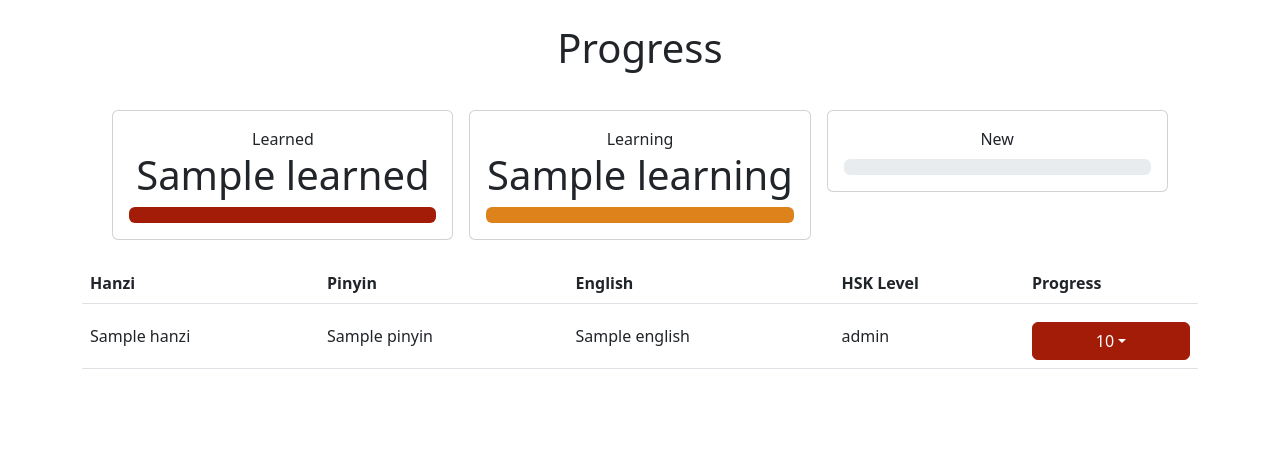
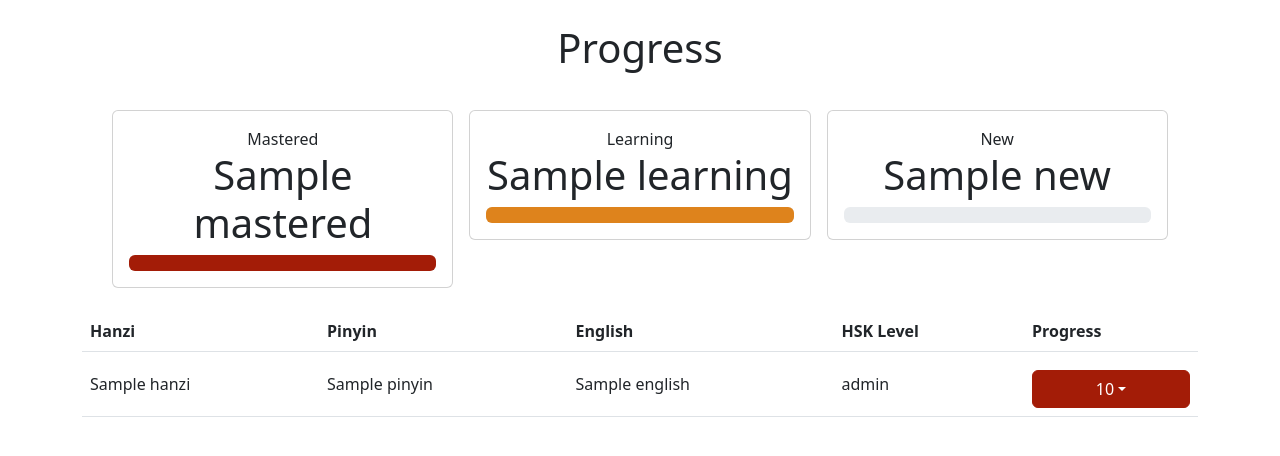
Before and after one commit to Ava-HW/hsk_vocab, a Python web app: template templates/progress.html in a window 1280 px wide. Shown: the part 56-512 px from the top of the page. Run offline with Jinja, Linux system fonts and the light colour scheme; the template is opened without the code that fills it: most values are stand-ins (such as "Sample title", 1, 10 or a date in 2020); some libraries are stand-ins or nearby versions.

Commit message:
Changed 'learned' to 'mastered' and 'not learned' to 'new'

```diff
--- a/static/styles.css
+++ b/static/styles.css
@@ -70,13 +70,13 @@
     justify-content: center;
 }
 
-.progress-not_learned{
+.progress-new{
     background-color: #F1EFE8;
     border: 1px solid #F1EFE8 !important;
     color: #444441;
 }
 
-.progress-learned{
+.progress-mastered{
     background-color: #A31C07;
     border: 1px solid #A31C07 !important;
 }
--- a/templates/progress.html
+++ b/templates/progress.html
@@ -7,10 +7,10 @@
         <div class = "col-md-4">
             <div class = "card">
                 <div class = "card-body">
-                    Learned
-                    <h1 class = "card-title">{{ learned }}</h1>
+                    Mastered
+                    <h1 class = "card-title">{{ mastered }}</h1>
                     <div class="progress">
-                        <div class="progress-bar" style="width: {{learned/total_words * 100}}%;" role="progressbar" aria-valuenow="33" aria-valuemin="0" aria-valuemax="100"></div>
+                        <div class="progress-bar" style="width: {{mastered/total_words * 100}}%;" role="progressbar" aria-valuenow="33" aria-valuemin="0" aria-valuemax="100"></div>
                     </div>
                 </div>
             </div>
@@ -30,9 +30,9 @@
             <div class = "card">
                 <div class = "card-body">
                     New
-                    <h1 class = "card-title">{{ not_learned }}</h1>
+                    <h1 class = "card-title">{{ new }}</h1>
                     <div class = "progress">
-                        <div class="progress-bar progress-bar-new" style="width: {{(total_words - learning - learned) /total_words * 100}}%;" role="progressbar" aria-valuenow="33" aria-valuemin="0" aria-valuemax="100"></div>
+                        <div class="progress-bar progress-bar-new" style="width: {{(total_words - learning - mastered) /total_words * 100}}%;" role="progressbar" aria-valuenow="33" aria-valuemin="0" aria-valuemax="100"></div>
                     </div>
                 </div>
             </div>
@@ -59,13 +59,13 @@
       <!-- <td> {{ i['word_id']}}></td> is word id number-->
       <td>
           <div class="dropdown">
-          <button class="btn-progress btn btn-secondary dropdown-toggle progress-{{ ( progress_message[i['word_id']] or 'not_learned' ) | lower | replace(' ', '_') }}" type="button" data-bs-toggle="dropdown" aria-expanded="false">
-              {{ progress_message[i['word_id']] or "Not learned" }}
+          <button class="btn-progress btn btn-secondary dropdown-toggle progress-{{ ( progress_message[i['word_id']] or 'new' ) | lower | replace(' ', '_') }}" type="button" data-bs-toggle="dropdown" aria-expanded="false">
+              {{ progress_message[i['word_id']] or "New" }}
           </button>
           <div class="dropdown-menu" aria-labelledby="dropdownMenuButton">
-              <a class="dropdown-item status-link" data-word-id = "{{ i['word_id']}}" href="#">Not learned</a>
+              <a class="dropdown-item status-link" data-word-id = "{{ i['word_id']}}" href="#">New</a>
               <a class="dropdown-item status-link" data-word-id = "{{ i['word_id']}}" href="#">Learning</a>
-              <a class="dropdown-item status-link" data-word-id = "{{ i['word_id']}}" href="#">Learned</a>
+              <a class="dropdown-item status-link" data-word-id = "{{ i['word_id']}}" href="#">Mastered</a>
           </div>
           </div>
       </td>
@@ -92,8 +92,8 @@
 
             // change button color to new progress level
             dropdownButton.classList.remove(
-                'progress-not_learned',
-                'progress-learned',
+                'progress-new',
+                'progress-mastered',
                 'progress-learning'
             );
 
--- a/templates/start_quiz.html
+++ b/templates/start_quiz.html
@@ -17,14 +17,14 @@
           </div>
     </div>
     <div class="dropdown form-field">
-        <input type="hidden" name="progress_level" id="progress_level" value="learned">
+        <input type="hidden" name="progress_level" id="progress_level" value="mastered">
           <button class="btn btn-quiz-start dropdown-toggle" type="button" data-bs-toggle="dropdown" aria-expanded="false">
               Progress level
           </button>
           <div class="dropdown-menu" aria-labelledby="dropdownMenuButton">
               <a class="dropdown-item">Learning</a>
-              <a class="dropdown-item">Learned</a>
-              <a class="dropdown-item">Not learned</a>
+              <a class="dropdown-item">Mastered</a>
+              <a class="dropdown-item">New</a>
               <a class="dropdown-item">All progress levels</a>
           </div>
     </div>
```
Also changed, not shown: app.py (+15 -15 lines).
